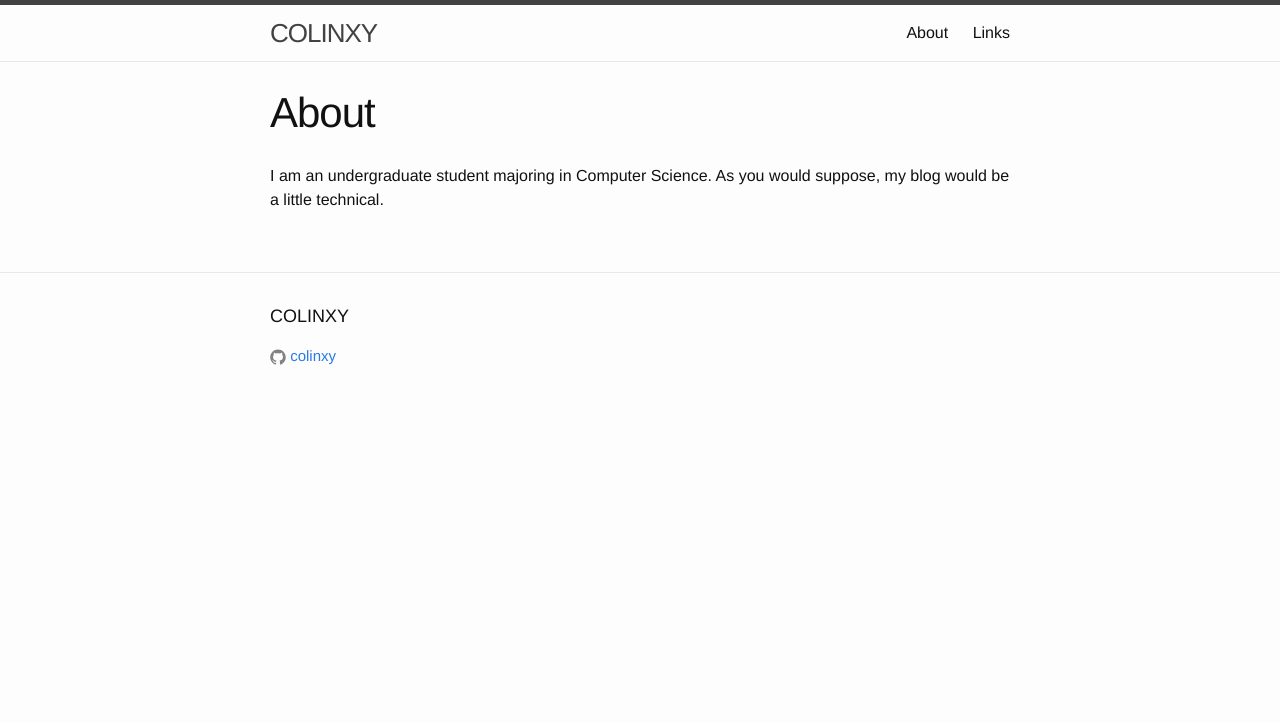
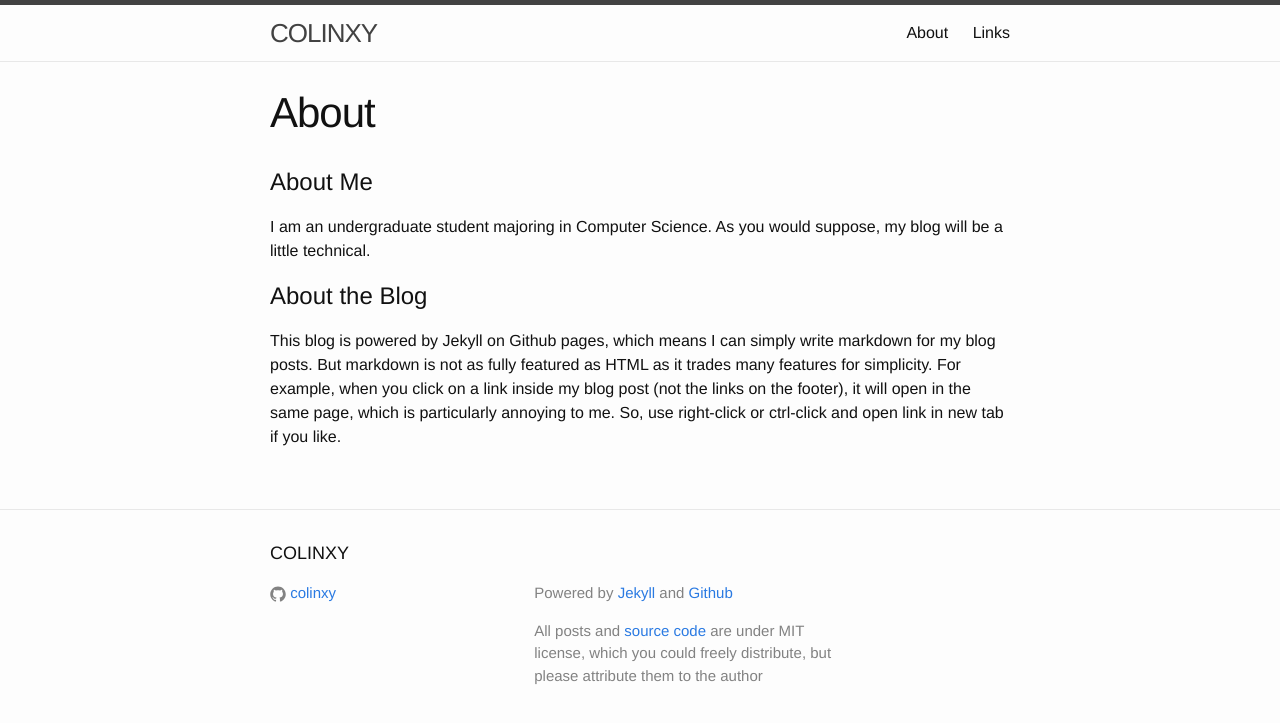
Before and after one commit to colinxy/colinxy.github.io, a Jekyll site: the page built from about.md, in a window 1280 px wide. Shown: the top 723 px of the page. Built offline with Jekyll 4.4.1, drawn with Linux system fonts in a browser that asks for light colours; Markdown is read by kramdown in place of the engine named in the settings.

Commit message:
new post

```diff
--- a/_config.yml
+++ b/_config.yml
@@ -1,11 +1,11 @@
 # Site settings
 title: COLINXY
 # description: > # this means to ignore newlines until "baseurl:"
-#   Write an awesome description for your new site here. You can edit this
-#   line in _config.yml. It will appear in your document head meta (for
-#   Google search results) and in your feed.xml site description.
+#   All posts and <a href="https://github.com/colinxy/colinxy.github.io">source code</a>
+#   are under MIT license, which you could
+#   freely distribute, but please attribute them to the author
 baseurl: "" # the subpath of your site, e.g. /blog/
 github_username:  colinxy
 
 # Build settings
-markdown: kramdown
+markdown: redcarpet
--- a/_includes/footer.html
+++ b/_includes/footer.html
@@ -9,7 +9,7 @@
         <ul class="social-media-list">
           {% if site.github_username %}
           <li>
-            <a href="https://github.com/{{ site.github_username }}">
+            <a target="_blank" href="https://github.com/{{ site.github_username }}">
               <span class="icon  icon--github">
                 <svg viewBox="0 0 16 16">
                   <path fill="#828282" d="M7.999,0.431c-4.285,0-7.76,3.474-7.76,7.761 c0,3.428,2.223,6.337,5.307,7.363c0.388,0.071,0.53-0.168,0.53-0.374c0-0.184-0.007-0.672-0.01-1.32 c-2.159,0.469-2.614-1.04-2.614-1.04c-0.353-0.896-0.862-1.135-0.862-1.135c-0.705-0.481,0.053-0.472,0.053-0.472 c0.779,0.055,1.189,0.8,1.189,0.8c0.692,1.186,1.816,0.843,2.258,0.645c0.071-0.502,0.271-0.843,0.493-1.037 C4.86,11.425,3.049,10.76,3.049,7.786c0-0.847,0.302-1.54,0.799-2.082C3.768,5.507,3.501,4.718,3.924,3.65 c0,0,0.652-0.209,2.134,0.796C6.677,4.273,7.34,4.187,8,4.184c0.659,0.003,1.323,0.089,1.943,0.261 c1.482-1.004,2.132-0.796,2.132-0.796c0.423,1.068,0.157,1.857,0.077,2.054c0.497,0.542,0.798,1.235,0.798,2.082 c0,2.981-1.814,3.637-3.543,3.829c0.279,0.24,0.527,0.713,0.527,1.437c0,1.037-0.01,1.874-0.01,2.129 c0,0.208,0.14,0.449,0.534,0.373c3.081-1.028,5.302-3.935,5.302-7.362C15.76,3.906,12.285,0.431,7.999,0.431z"/>
@@ -39,7 +39,12 @@
       </div>
 
       <div class="footer-col  footer-col-3">
-        <p class="text">{{ site.description }}</p>
+        <p class="text">Powered by <a target="_blank" href="http://jekyllrb.com/">Jekyll</a>
+            and <a target="_blank" href="https://github.com/">Github</a>
+        </p>
+        <p class="text">All posts and <a target="_blank" href="https://github.com/colinxy/colinxy.github.io">source code</a>
+            are under MIT license, which you could freely distribute, but please attribute them to the author
+        </p>
       </div>
     </div>
 
--- a/about.md
+++ b/about.md
@@ -4,5 +4,19 @@ title: About
 permalink: /about/
 ---
 
+About Me
+========
+
 I am an undergraduate student majoring in Computer Science.
-As you would suppose, my blog would be a little technical.
+As you would suppose, my blog will be a little technical.
+
+
+About the Blog
+==============
+
+This blog is powered by Jekyll on Github pages, which means I can
+simply write markdown for my blog posts. But markdown is not as
+fully featured as HTML as it trades many features for simplicity.
+For example, when you click on a link inside my blog post (not the links
+on the footer), it will open in the same page, which is particularly annoying to me.
+So, use right-click or ctrl-click and open link in new tab if you like.
```
Also changed, not shown: _posts/2015-11-08-hello-world.md (+1 -1 lines), _posts/2015-11-08-print-math-beatifully.md (added, +39 -0 lines), 1 other file.
